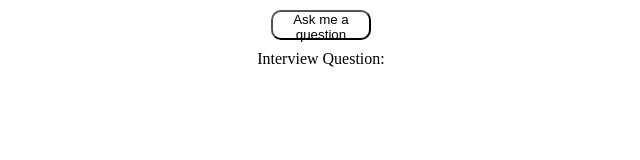
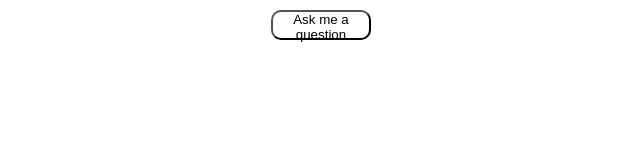
Before and after one commit to michmitz/interview-prep, a Next.js app: page / in a window 1280 px wide. Shown: the top 160 px of the page, without its empty margins (319-959 px from the left). Built offline with nearby package versions, Linux system fonts and the light colour scheme.

Commit message:
Create QuestionCard component

```diff
--- /dev/null
+++ b/components/question_card/QuestionCard.tsx
@@ -0,0 +1,14 @@
+import React from 'react'
+
+interface QuestionCardProps {
+  readonly response: string
+}
+
+
+export const QuestionCard: React.FC<QuestionCardProps> = ({ response }) => {
+  return (
+    <div>
+      {response}
+    </div>
+  )
+}
--- a/pages/index.tsx
+++ b/pages/index.tsx
@@ -1,6 +1,7 @@
 import React from 'react'
 import type { NextPage } from 'next'
 import styles from '../styles/Home.module.css'
+import { QuestionCard } from '@/components/question_card/QuestionCard'
 
 const Home: NextPage = () => {
   const [completion, setCompletion] = React.useState<string>('')
@@ -20,7 +21,7 @@ const Home: NextPage = () => {
   return (
     <div className={styles.main}>
       <button onClick={handleClick} className={styles.button}>Ask me a question</button>
-      <div>Interview Question: {completion}</div>
+      <QuestionCard response={completion} />
     </div>
   )
 }
```
